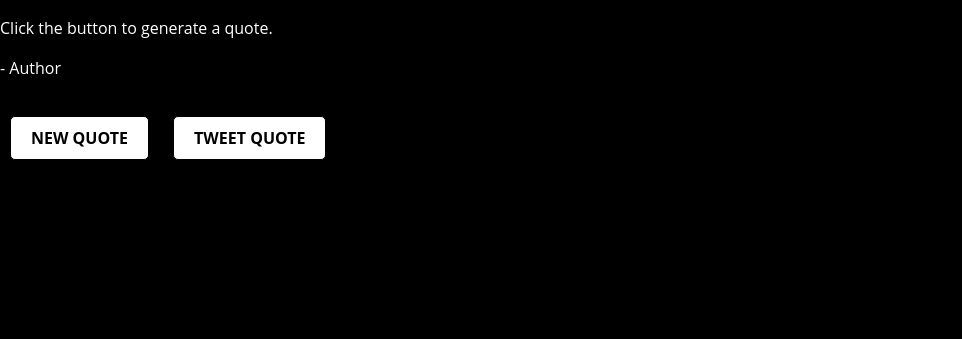
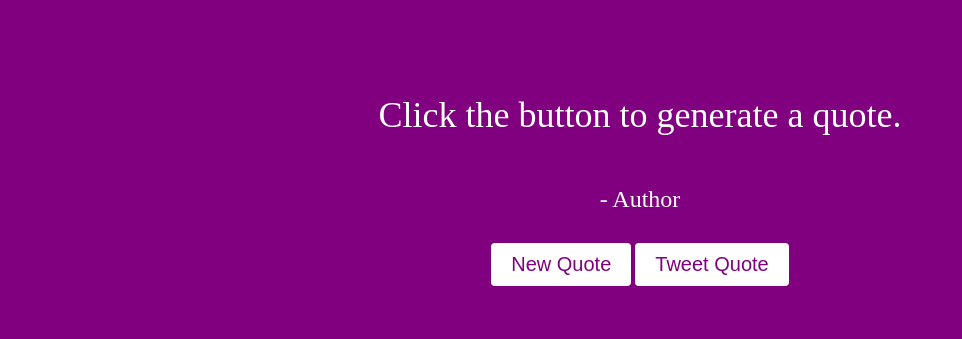
Before and after one commit to ssjhyyk/random-quote-generator, a plain HTML site: page index.html in a window 1280 px wide. Shown: the whole page, without its empty margins (0-962 px from the left). Drawn offline with Linux system fonts and the light colour scheme.

Commit message:
Update style.css

```diff
--- a/style.css
+++ b/style.css
@@ -1,52 +1,45 @@
-body{
-    background-color: #000;
+body {
+    background: #800080;
     color: #fff;
-    font-family: 'Open Sans', sans-serif;
-    font-size: 16px;
-    line-height: 1.5;
-    margin: 0;
-    padding: 0;
+    font-family: 'Times New Roman', Times, serif;
 }
-.quote-box{
+
+#quote-box {
+    width: 60%;
+    margin: 0 auto;
+    text-align: center;
+    padding: 50px;
+}
+
+#text {
+    font-size: 36px;
+    margin-bottom: 50px;
+}
+
+#author {
+    font-size: 24px;
+    margin-bottom: 30px;
+}
+
+#buttons {
+    margin-top
+}
+#new-quote {
     background-color: #fff;
-    border-radius: 5px;
-    box-shadow: 0 0 10px rgba(0,0,0,0.5);
-    color: #000;
-    margin: 0 auto;
-    max-width: 800px;
-    padding: 20px;
-    text-align: center;
+    color: #800080;
+    border: none;
+    border-radius: 4px;
+    padding: 10px 20px;
+    font-size: 20px;
+    cursor: pointer;
 }
-.quote-text{
-    font-size: 1.5em;
-    font-style: italic;
-    line-height: 1.25;
-    margin: 0;
-    padding: 0;
+
+#tweet-quote {
+    background-color: #fff;
+    color: #800080;
+    border: none;
+    border-radius: 4px;
+    padding: 10px 20px;
+    font-size: 20px;
+    cursor: pointer;
 }
-.quote-author{
-    font-size: 1.25em;
-    font-style: normal;
-    margin: 0;
-    padding: 0;
-}
-button{
-    background-color: #fff;
-    border: 1px solid #000;
-    border-radius: 5px;
-    color: #000;
-    cursor: pointer;
-    font-family: 'Open Sans', sans-serif;
-    font-size: 1em;
-    font-weight: bold;
-    margin: 20px 10px 0;
-    padding: 10px 20px;
-    text-transform: uppercase;
-}
-button:hover{
-    background-color: #000;
-    color: #fff;
-}
-button:focus{
-    outline: none;
-}
```
